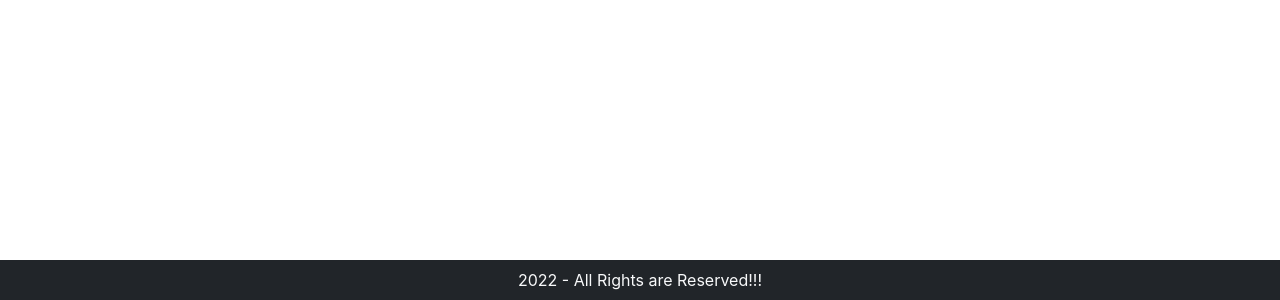
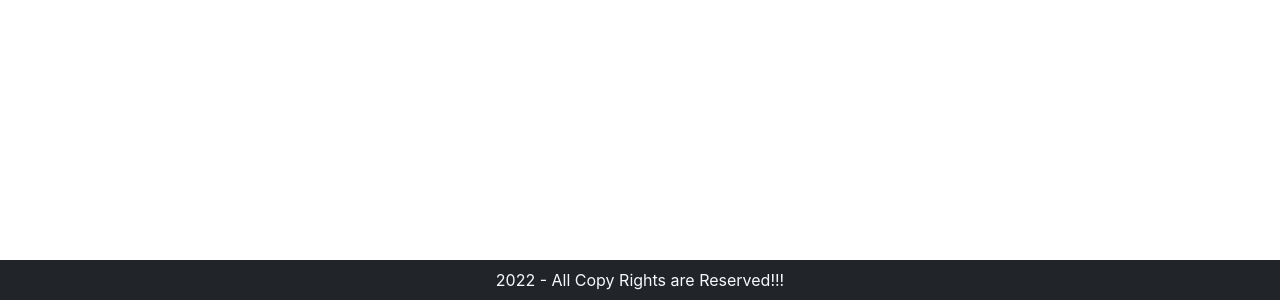
Before and after one commit to SoniPratham/PatientManagementFrontend, a React (Create React App) app: page / in a window 1280 px wide. Shown: the part 500-800 px from the top of the page. Built offline with nearby package versions, Linux system fonts and the light colour scheme.

Commit message:
Some Changes in Footer

```diff
--- a/src/components/Footer.js
+++ b/src/components/Footer.js
@@ -11,7 +11,7 @@ export default function Footer() {
       <Navbar fixed="bottom" bg="dark" variant="dark">
         <Container  className="text-center text-muted">
             <Col lg={12} className="text-center text-light">
-            {year} - All Rights are Reserved!!!
+            {year} - All Copy Rights are Reserved!!!
             </Col>
         </Container>
       </Navbar>
```
